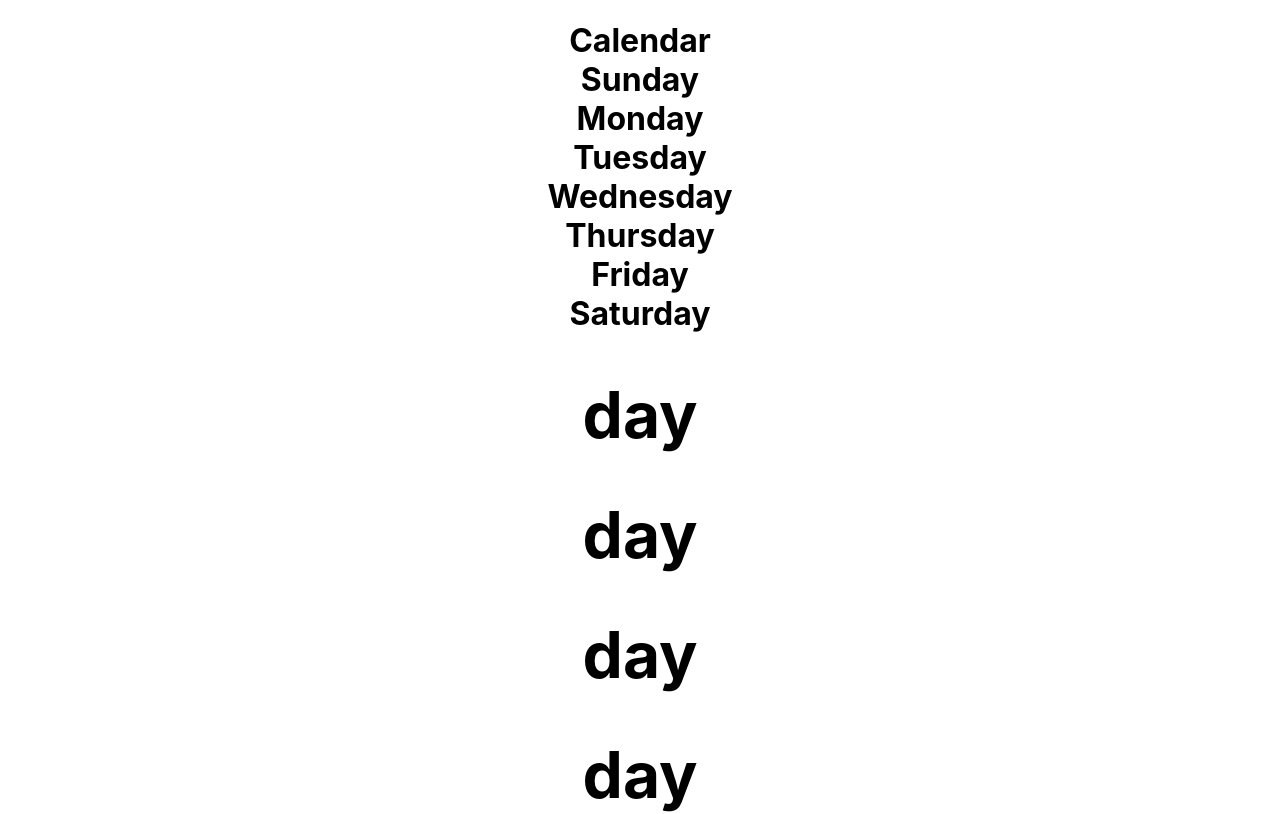
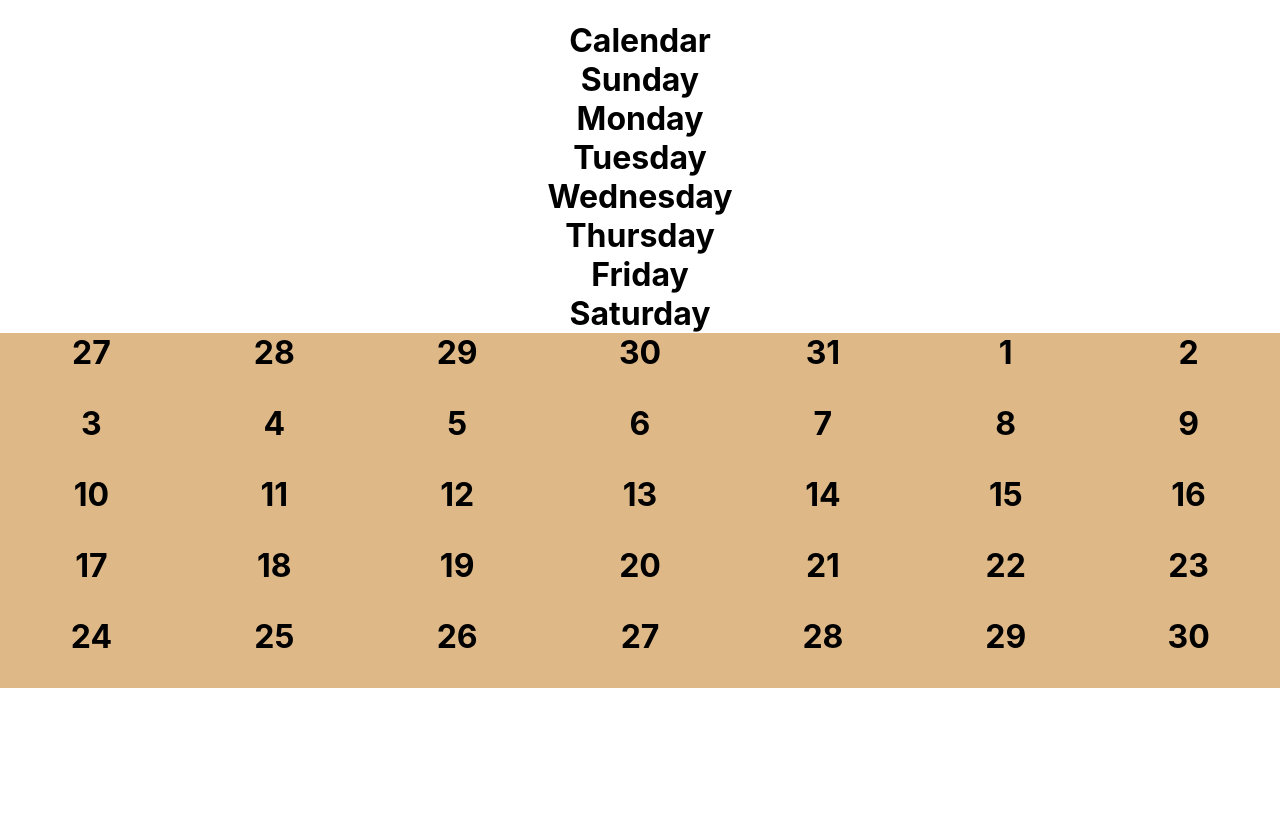
Before and after one commit to pablolucianop/react-calendar-plp, a React (Create React App) app: page / in a window 1280 px wide. Shown: the top 814 px of the page. Built offline with nearby package versions, Linux system fonts and the light colour scheme.

Commit message:
days position

```diff
--- a/src/components/Calendar.js
+++ b/src/components/Calendar.js
@@ -6,7 +6,7 @@ import {
   getWeekDays,
   getWeeks,
 } from '../utils/date-fnsInfo'
-import Day from './Day'
+import Week from './Week'
 
 function Calendar() {
   const now = new Date()
@@ -24,11 +24,7 @@ function Calendar() {
       </div>
       <div className="weeks">
         {weeks.map((week) => (
-          <div key={week}>
-            {getDays(week).map((day) => (
-              <Day key={day} />
-            ))}
-          </div>
+          <Week key={week} date={date} week={week} />
         ))}
       </div>
     </h1>
--- a/src/components/Day.js
+++ b/src/components/Day.js
@@ -1,7 +1,20 @@
-import React from 'react'
+import React, { useCallback, useState } from 'react'
+import { getDayNumber } from '../utils/date-fnsInfo'
+import Card from 'react-bootstrap/Card'
 
-function Day() {
-  return <h1>day</h1>
+const Day = (props) => {
+  const { day } = props
+
+  return (
+    <Card style={{ width: '18rem' }}>
+      {/* <Card.Img variant="top" src="holder.js/100px180" /> */}
+      <Card.Body>
+        <Card.Title>{getDayNumber(day)}</Card.Title>
+        <Card.Text></Card.Text>
+        {/* <Button variant="primary">Go somewhere</Button> */}
+      </Card.Body>
+    </Card>
+  )
 }
 
 export default Day
--- /dev/null
+++ b/src/components/Week.css
@@ -0,0 +1,3 @@
+.Week {
+  background-color: burlywood;
+}
--- /dev/null
+++ b/src/components/Week.js
@@ -0,0 +1,43 @@
+import React, { useMemo } from 'react'
+import { isSameDay, isSameMonth, isWeekend } from 'date-fns'
+import './Week.css'
+
+import {
+  getDays,
+  getDayNumber,
+  getWeekDays,
+  getWeeks,
+} from '../utils/date-fnsInfo'
+
+import Day from './Day'
+
+const Week = (props) => {
+  const { date, week } = props
+
+  const days = useMemo(() => getDays(week), [week])
+
+  const now = new Date()
+
+  return (
+    <div
+      className="Week"
+      style={{
+        display: 'flex',
+        flexDirection: 'row',
+      }}
+    >
+      {days.map((day) => (
+        <Day
+          key={day}
+          day={day}
+          date={date}
+          isWeekend={isWeekend(day)}
+          isToday={isSameDay(day, now)}
+          isCurrentMonth={isSameMonth(day, date)}
+        />
+      ))}
+    </div>
+  )
+}
+
+export default Week
```
